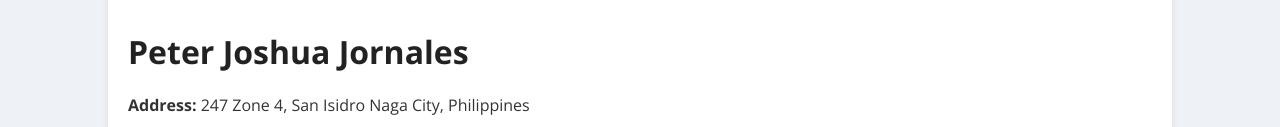
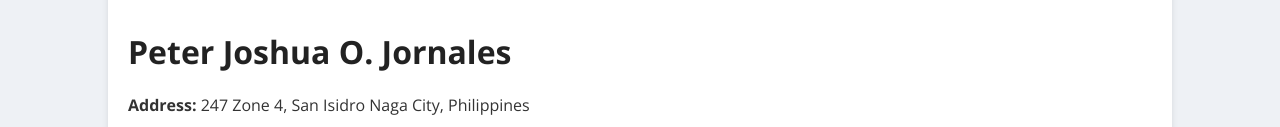
Before and after one commit to PeterJornales/PRELIMS_JORNALES, a plain HTML site: page index.html in a window 1280 px wide. Shown: the part 183-310 px from the top of the page. Drawn offline with nearby package versions, Linux system fonts and the light colour scheme.

Commit message:
Update index.html

```diff
--- a/index.html
+++ b/index.html
@@ -76,7 +76,7 @@
 <body>
     <div class="container">
         <img src="IMG_6447.png" alt="Peter Joshua Jornales" style="width:100px;height:100px;">
-        <h1>Peter Joshua Jornales</h1>
+        <h1>Peter Joshua O. Jornales</h1>
         <p><b>Address:</b> 247 Zone 4, San Isidro Naga City, Philippines</p>
         <p><b>Contact Information:</b> Phone: 09948803980 | Email: <a href="mailto:pjornales@gbox.adnu.edu.ph">pjornales@gbox.adnu.edu.ph</a></p>
         <hr>
```
